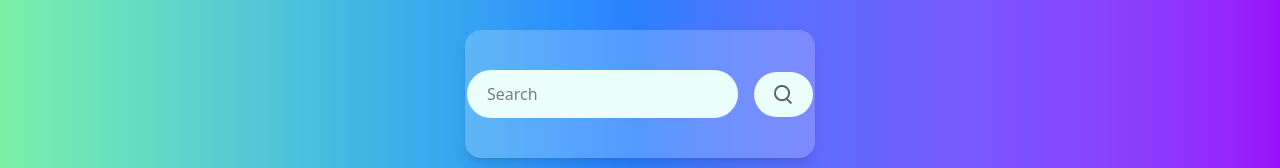
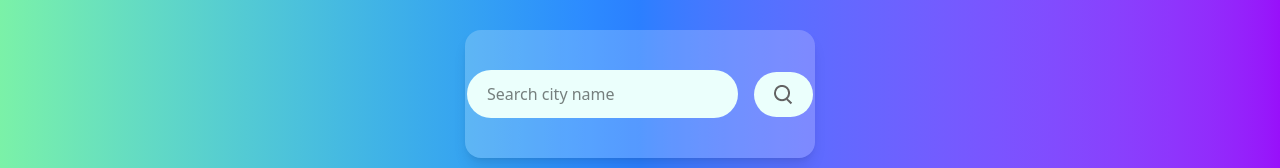
Before and after one commit to pramebt/weather-app, a React (Vite) app: page / in a window 1280 px wide. Shown: the part 306-474 px from the top of the page. Built offline with nearby package versions, Linux system fonts and the light colour scheme.

Commit message:
Update SearchBar placeholder and enhance city validation in Weather component

```diff
--- a/src/components/SearchBar.jsx
+++ b/src/components/SearchBar.jsx
@@ -6,7 +6,7 @@ const SearchBar = ({ inputRef, onSearch }) => (
     <input
       ref={inputRef}
       type="text"
-      placeholder="Search"
+      placeholder="Search city name"
       className="search-bar"
     />
     <img
--- a/src/components/Weather.jsx
+++ b/src/components/Weather.jsx
@@ -30,8 +30,9 @@ const Weather = () => {
   };
 
   const search = async (city) => {
-    if (!city) {
-      alert("Please enter a city name");
+    if (!city || city.trim() === "") {
+      alert("Please enter a city name.");
+      setWeatherData(false); // Clear data
       return;
     }
 
```
